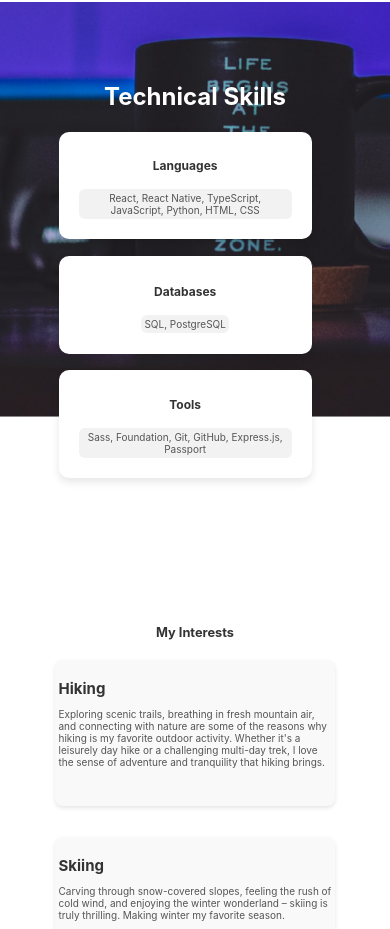
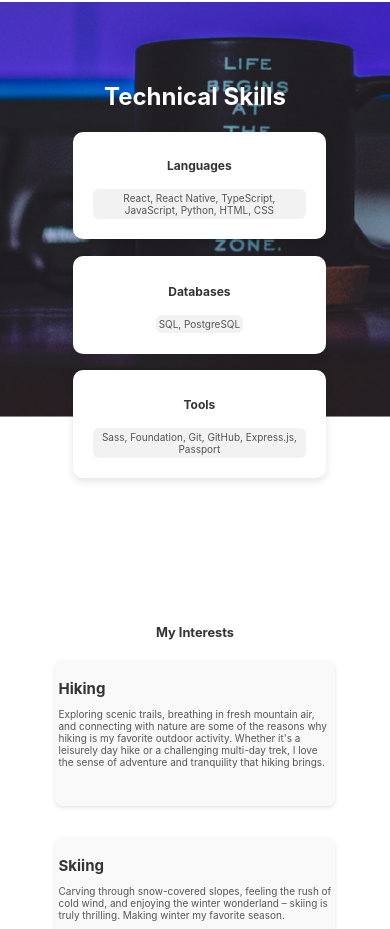
Before and after one commit to Gkimbo/personal-website, a React (Create React App) app: page / in a window 390 px wide. Shown: the part 3280-4209 px from the top of the page. Built offline with nearby package versions, Linux system fonts and the light colour scheme.

Commit message:
fix skills margin

```diff
--- a/src/index.css
+++ b/src/index.css
@@ -532,6 +532,9 @@ code {
 		padding-bottom: 10px;
 		margin: 2%;
 	}
+	@media (max-width: 895px) {
+		margin-left: 7%;
+	}
 	@media (max-width: 600px) {
 		height: 80%;
 	}
```
